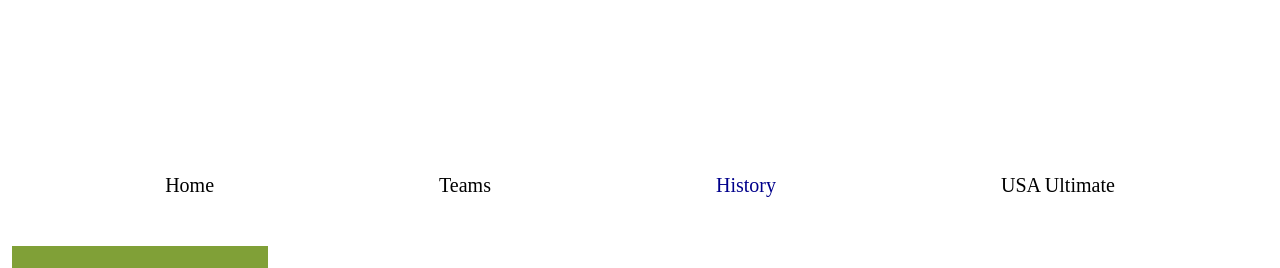
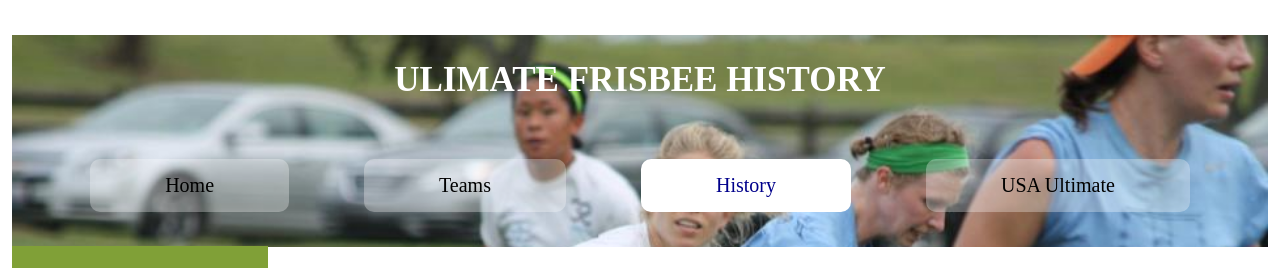
Before and after one commit to shairanshrawat/Project-with-CSS-3, a plain HTML site: page history.html in a window 1280 px wide. Shown: the top 268 px of the page. Drawn offline with Linux system fonts and the light colour scheme; grey boxes are pictures that could not be loaded.

Commit message:
Update hw1.css

```diff
--- a/hw1.css
+++ b/hw1.css
@@ -10,7 +10,7 @@ h1 {
 }
 
 header {
-    background-image: url("../Images/flywheel.jpg");
+    background-image: url("flywheel.jpg");
     background-repeat: no-repeat;
     background-position-y: top;
     background-position-x: center;
```
